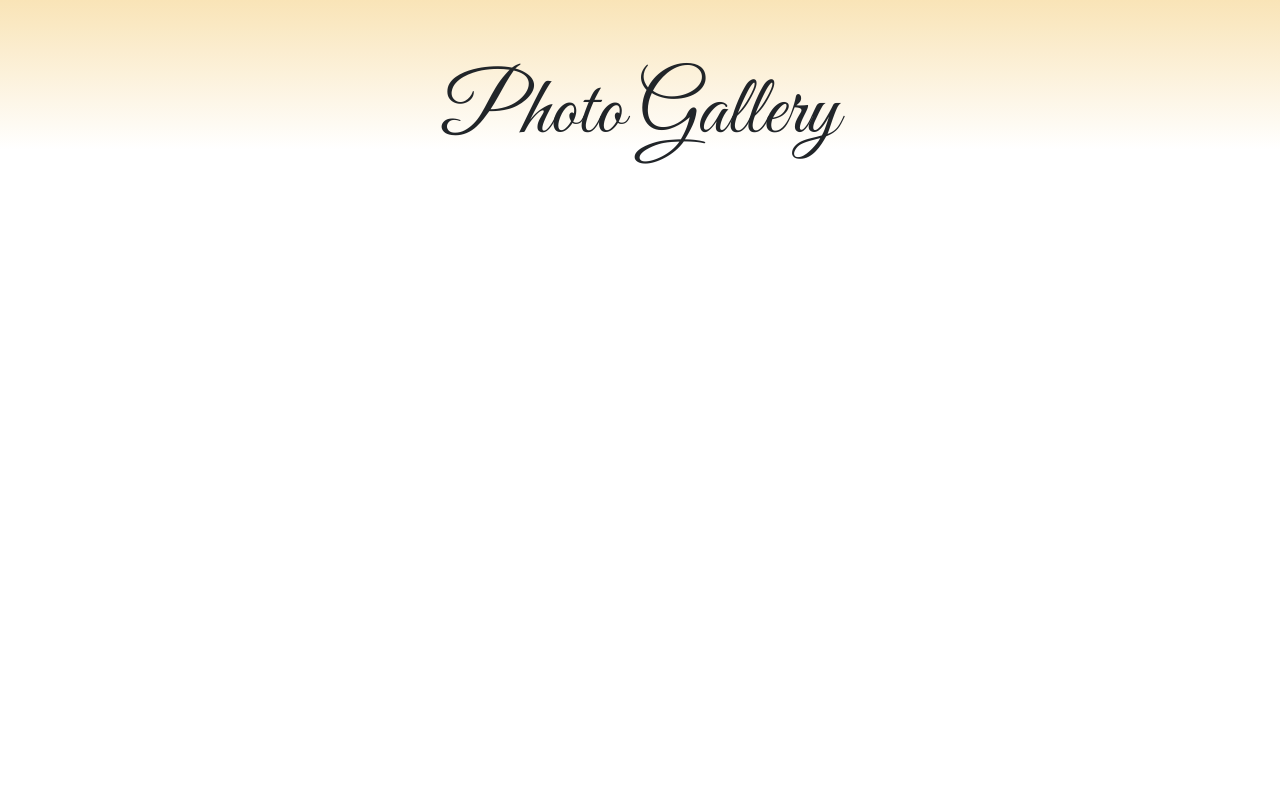
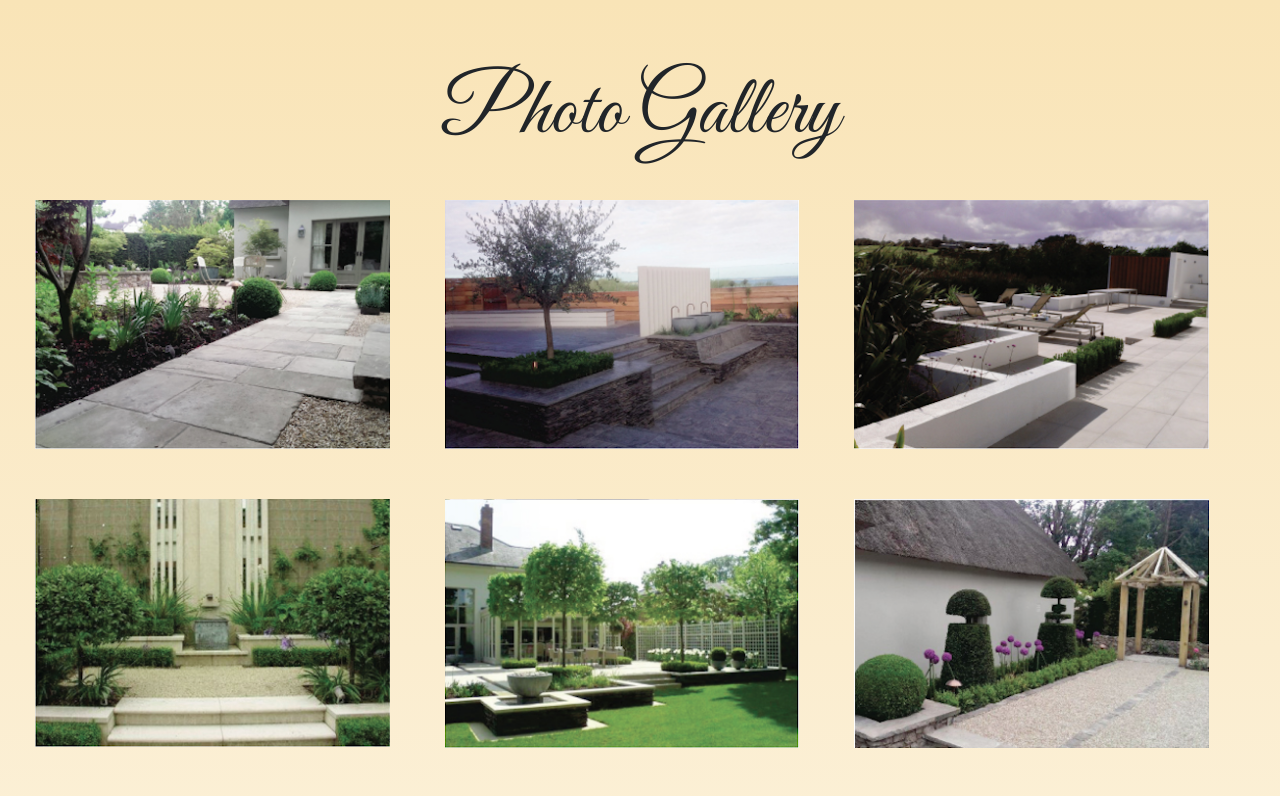
Before and after one commit to Elijah10000/aspect-garden-construction-website, a plain HTML site: page photos.html in a window 1280 px wide. Shown: the top 796 px of the page. Drawn offline with nearby package versions, Linux system fonts and the light colour scheme.

Commit message:
More New

```diff
--- a/photos.css
+++ b/photos.css
@@ -20,3 +20,11 @@
 	padding: 5%;
 	font-size: 84px;
 }
+
+.image-child {
+	width: 32%;
+	heigth: 120px;
+	padding-top: 50px;
+	padding-left: 35px;
+	padding-right: 20px;
+}
--- a/photos.html
+++ b/photos.html
@@ -1,3 +1,4 @@
+
 <!DOCTYPE html>
 <html lang="en">
 <html>
@@ -13,5 +14,27 @@
 			<div class="boxOne">
 				<h1> Photo Gallery </h1>
 			</div>
+			<div class="image-container">
+				<div class="image">
+
+				</div>
+			</div>
+
+			<script>
+
+			let images = [];
+			for (let i = 1; i <= 16; i++) {
+				imageSrc = i + '.png';
+				images.push(imageSrc);
+			}
+
+			images.forEach((image) => {
+            	let img = document.createElement('img');
+            	img.src = `Gallery/${image}`;
+            	document.querySelector('.image-container').appendChild(img);
+            	img.classList.add("image-child");
+        	});
+
+			</script>
 	</body>
 </html>
```
Also changed, not shown: Gallery/17.png (deleted).
